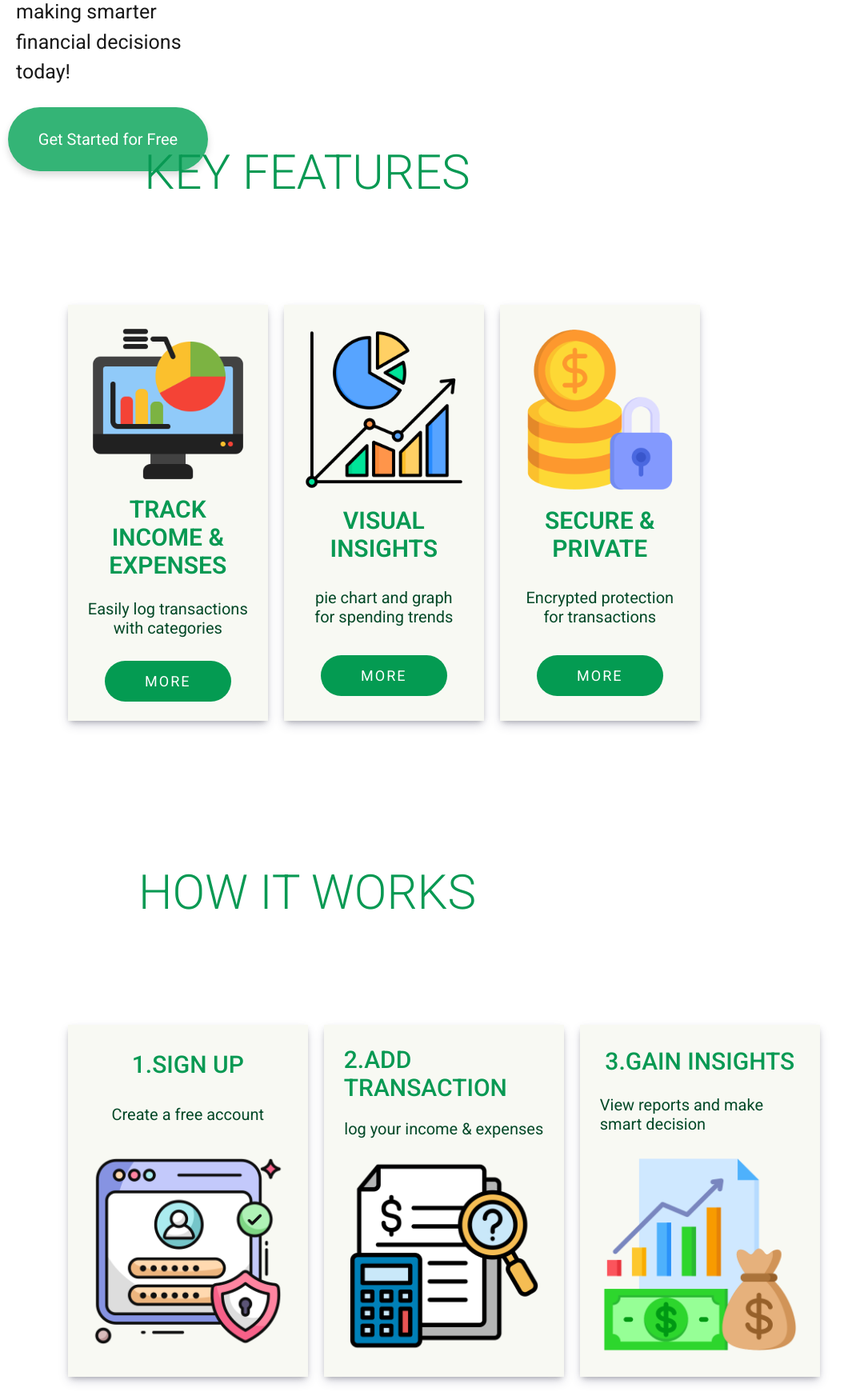
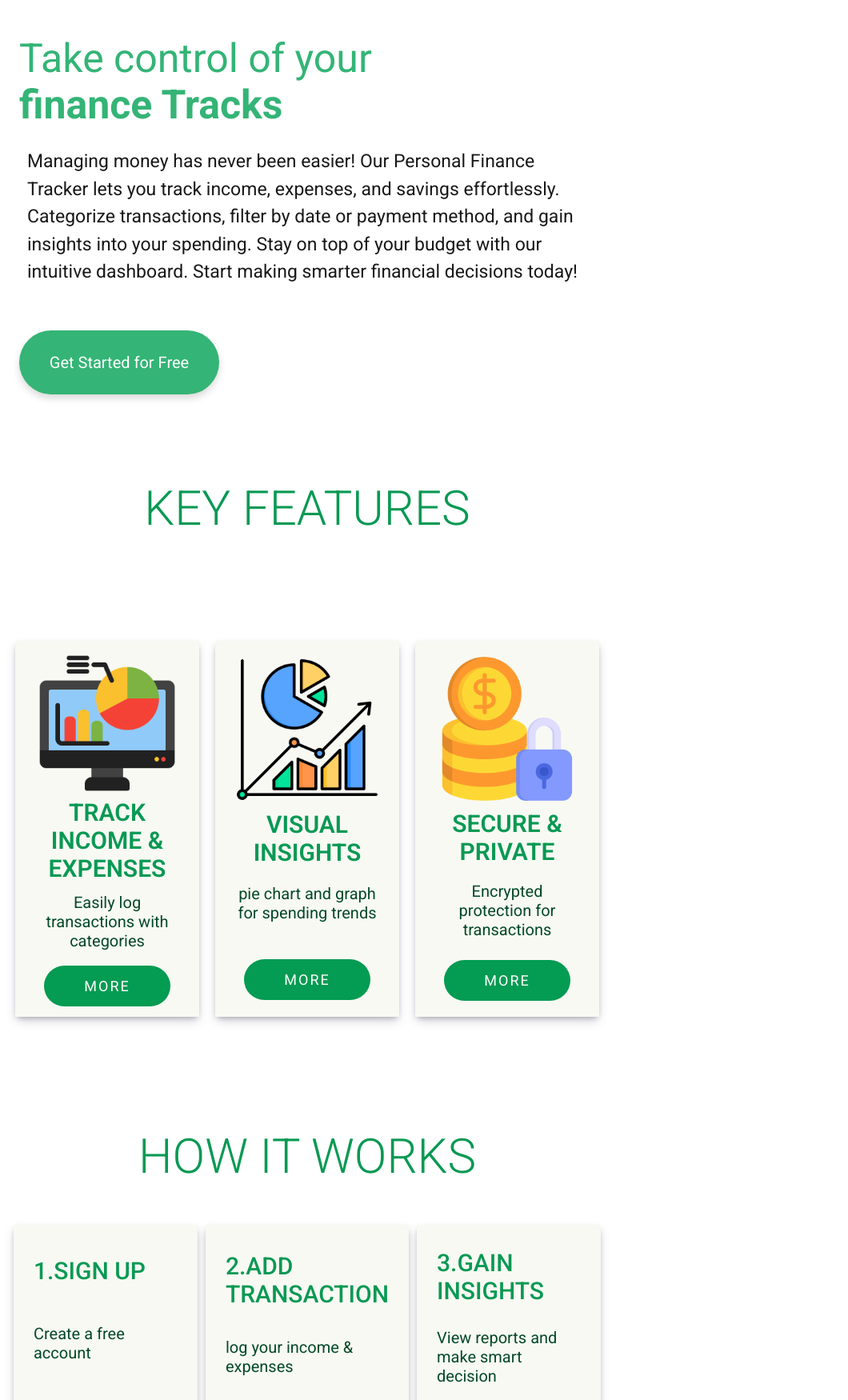
Before and after one commit to Dhanush-stack2003/Personal-finance-tracker, a React (Create React App) app in the folder my-app/: page / in a window 768 px wide. Shown: the part 880-2630 px from the top of the page at 80% size, 1060 px wide, since content can reach past the window. Built offline with nearby package versions, Linux system fonts and the light colour scheme.

Commit message:
tab view check

```diff
--- a/my-app/src/pages/LandingPage/LandingPage.css
+++ b/my-app/src/pages/LandingPage/LandingPage.css
@@ -277,7 +277,7 @@ h2{
     }
 
     .hero p {
-        font-size: 22px;
+        font-size: 20px;
         padding: 10px;
         margin: 0 auto;
     }
@@ -287,18 +287,12 @@ h2{
     }
 
     .cta_button {
-
         margin:40px 50px;
     }
 
     .hero_img img{
         width: 350px;
         height: 350px;
-    }
-
-    .hero p{
-         font-size: 20px;
-         text-align: left;
     }
 
     .features{
@@ -372,6 +366,91 @@ h2{
 
 }
 
+@media (min-width:768px) and (max-width:1023px) {
+
+    .hero{
+        margin:10px 0px;
+        padding: 5px;
+        display: flex;
+        height: 80rem;
+        flex-direction: column-reverse;
+    }
+
+    .hero p {
+        max-width: 700px;
+        font-size: 23px;
+        padding: 10px;
+    }
+
+    .hero h3 {
+        font-size: 50px;
+    }
+
+    .cta_button {
+        margin:20px 0px;
+    }
+
+
+   .features{
+        margin-bottom: 0px;
+    }
+
+    .features .feature-grid{
+    display: flex;
+    width: 80%;
+    margin: 0 auto;
+    justify-content: center;
+    align-items: center;
+    gap: 20px;
+}
+
+   .feature-card {
+     height: 450px;
+     width: 300px;
+    }
+
+  .feature-card p{
+    font-size: 20px;
+    padding-bottom: 15px;
+    color:#044928;
+   }
+
+   .feature-card:nth-child(2) p {
+    margin-bottom: 20px;
+   }
+
+   .feature-card img {
+    width: 180px;
+    height: 180px
+}
+
+.how-it-works {
+    margin: 10px 0px;
+}
+
+
+.how-it-works h2 {
+    margin-bottom: 50px;
+}
+
+.how-it-works .steps{
+    display: flex;
+    justify-content: center;
+    width: 80%;
+    margin: 0 auto;
+    gap: 10px;
+}
+
+.how-it-works .step img {
+    height: 180px;
+    width: 180px;
+}
+
+.how-it-works .step h3 {
+    width: 100%;
+}
+}
+
 .swiper {
     width: 100%;
     height: auto;
```
